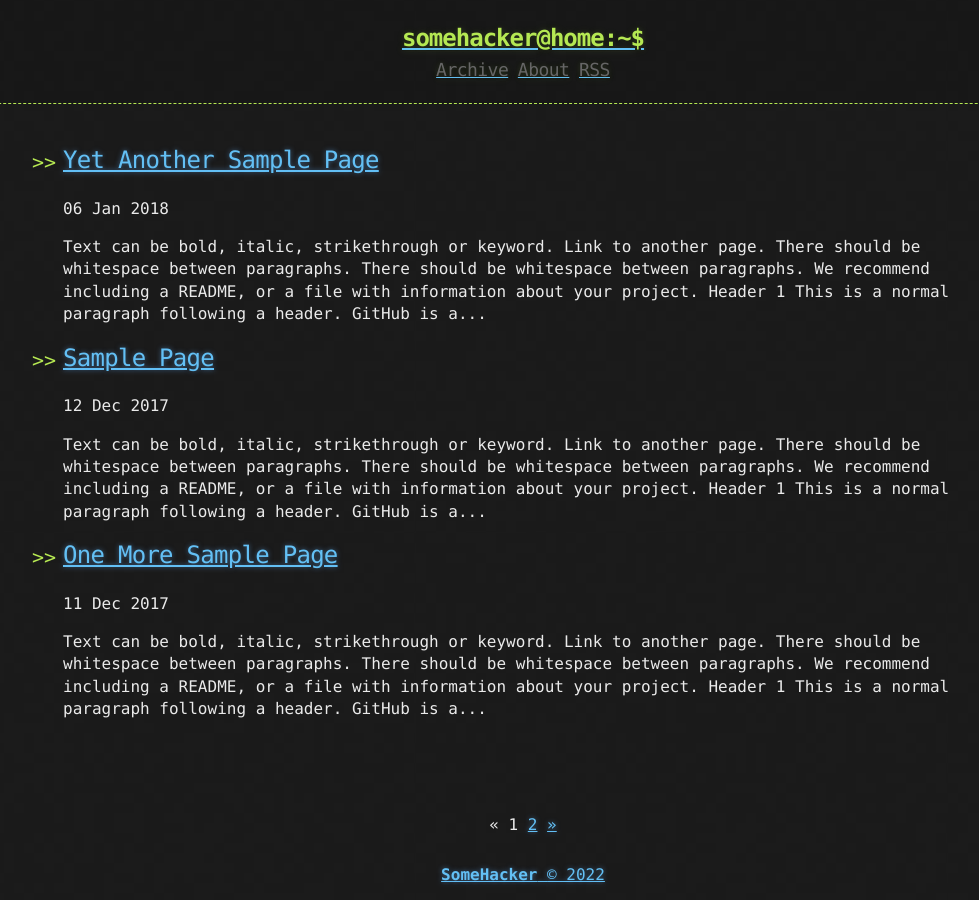
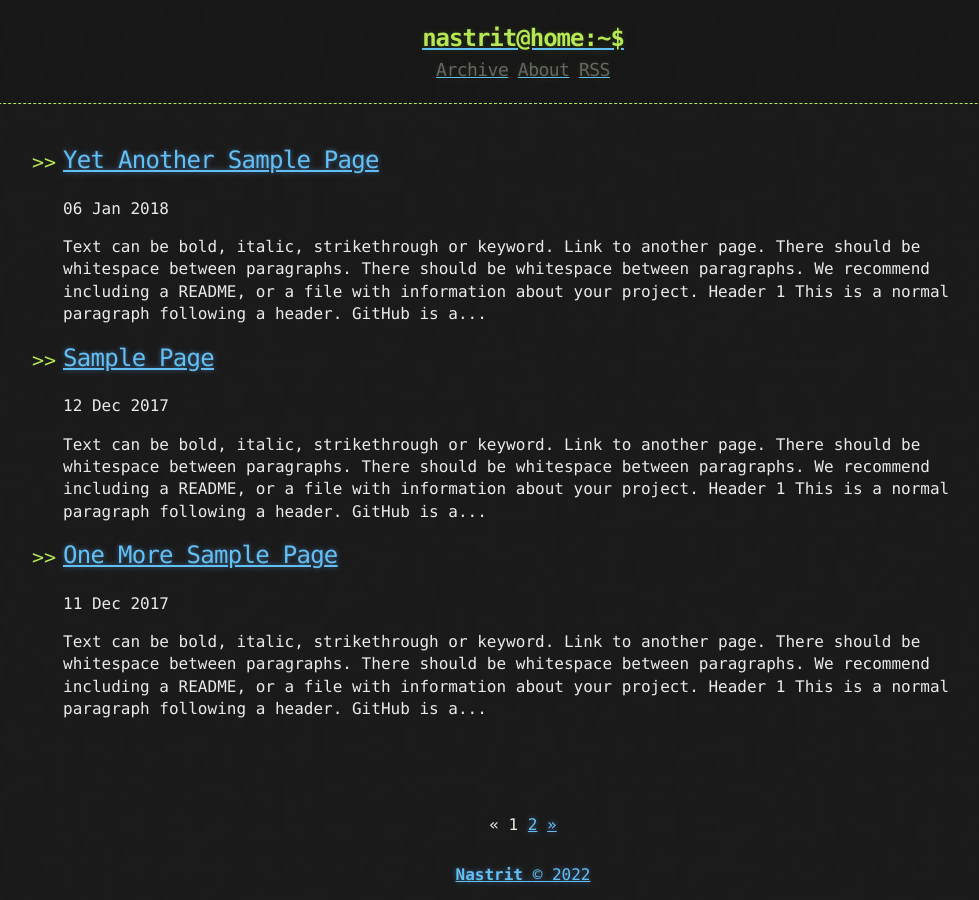
Before and after one commit to TristanChp/Nastrit.github.io, a Jekyll site: the page built from index.html, in a window 1280 px wide. Shown: the whole page, without its empty margins (117-1096 px from the left). Built offline with Jekyll 4.4.1, drawn with Linux system fonts in a browser that asks for light colours; the list of posts is cut into pages by our own code.

Commit message:
Update _config.yml

```diff
--- a/_config.yml
+++ b/_config.yml
@@ -1,7 +1,7 @@
 title: Hacker-Blog
 description: "A Jekyll Blog Theme For Hackers"
 author:
-  name: "SomeHacker"
+  name: "Nastrit"
   email: "someone@somewebsite.somedomain"
   url: "https://ashishchaudhary.in/hacker-blog"
 
@@ -28,5 +28,5 @@ plugins:
   - jekyll-sitemap
 
 # Custom variables
-owner : "SomeHacker"
-year : "2020"
+owner : "Nastrit"
+year : "2022"
```
